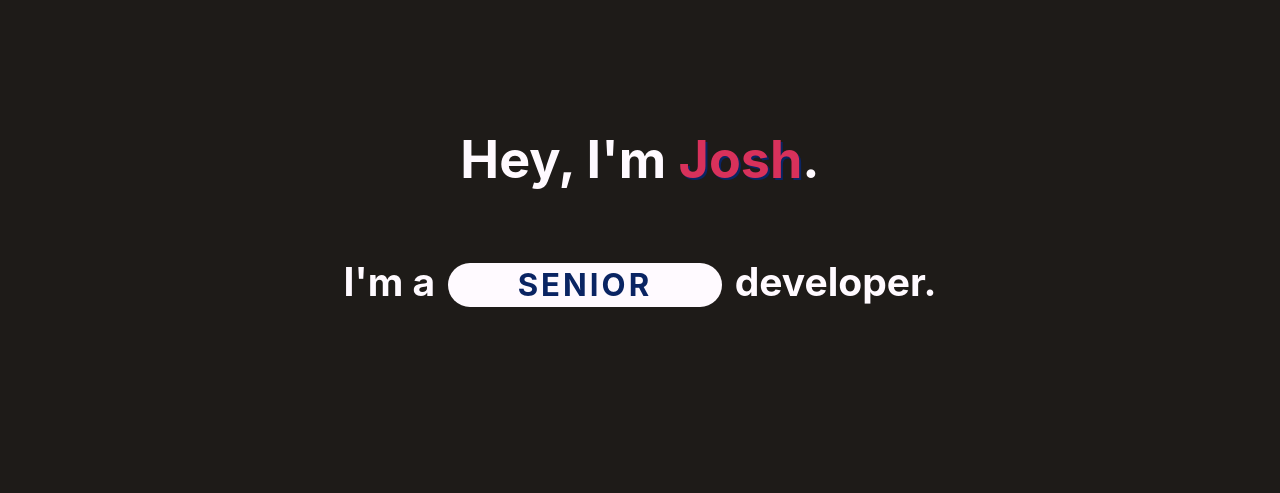
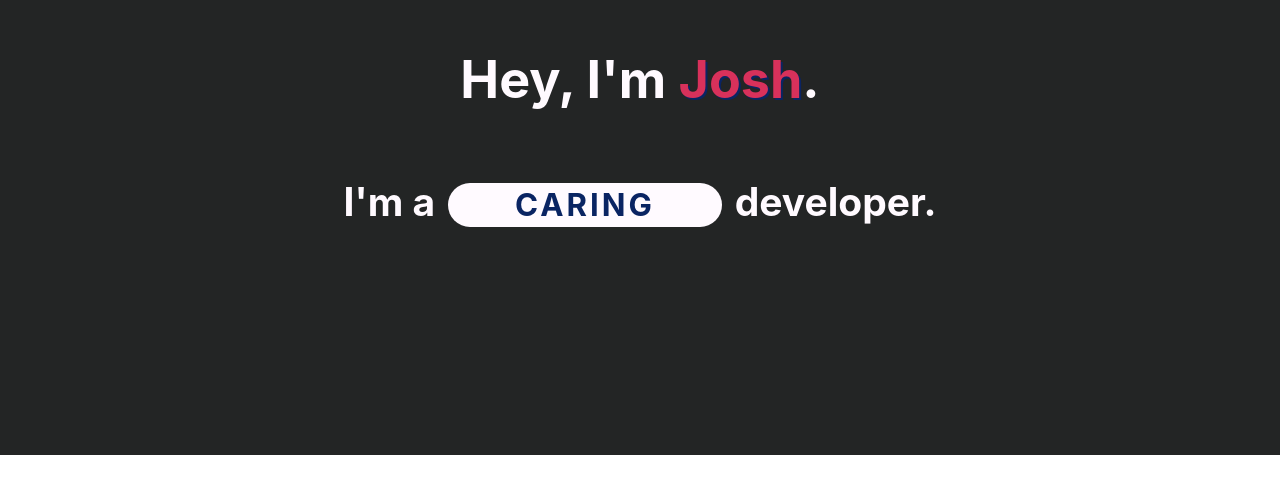
Before and after one commit to joshewood/joshewood.com, a React (Create React App) app in the folder portfolio/: page / in a window 1280 px wide. Shown: the part 185-678 px from the top of the page. Built offline with nearby package versions, Linux system fonts and the light colour scheme.

Commit message:
🎨 final tweaks to the slider, give the intro panel OOMF

```diff
--- a/portfolio/src/App.js
+++ b/portfolio/src/App.js
@@ -2,32 +2,42 @@ import React, { useState, useEffect  } from 'react';
 import logo from './logo.svg';
 import './App.scss';
 
-const adjectives = ['thoughtful', 'caring', 'passionate', 'humble', 'perceptive', 'friendly', 'professional', 'resourceful', 'front-end', 'back-end', 'senior'];
+const adjectives = ['thoughtful', 'creative', 'caring', 'passionate', 'humble', 'perceptive', 'friendly', 'professional', 'resourceful', 'front-end', 'back-end', 'senior'];
 const consumeAdjective = () => adjectives.sort(() => { return 0.5 - Math.random();}).pop();
 const isAnimationComplete = () => (adjectives.length === 0);
 function App() {
 
   const [currentAdjective, setAdjective] = useState(consumeAdjective());
+  const [fastForward, setFastForward] =  useState(false);
   useEffect(() => {
-
-    const interval = setInterval(() => {
+    let iteration = 0;
+    let interval;
+    const tick = () => {
+      iteration++;
       const randomAdjective = consumeAdjective();
       setAdjective(randomAdjective);
       if (isAnimationComplete()) {
         clearInterval(interval);
         return;
       }
+    }
+
+    interval = setInterval(() => {
+      if (iteration == 1) {
+        clearInterval(interval);
+        interval = setInterval(tick, 250);
+        setFastForward(true);
+      }
+      tick();
     }, 1000)
-
-
   }, []);
   return (
     <div className="App">
-      <header className="App-header">
+      <header className="IntroPanel">
         <h1>Hey, I'm <span className="Accent">Josh</span>.</h1>
         <h2 className="AlignChildrenVertical">
           <span>I'm a </span>
-          <span className={`WordCycler${(isAnimationComplete()) ? ' Settle' : ''}`}>
+          <span className={`WordCycler${(isAnimationComplete()) ? ' Settle' : ''}${(fastForward) ? ' FastForward' : ''}`}>
             <span className="WordCyclePlane">{currentAdjective}</span>
           </span>
           <span>developer.</span>
--- a/portfolio/src/App.scss
+++ b/portfolio/src/App.scss
@@ -1,16 +1,24 @@
 .App {
   text-align: center;
+  user-select: none;
 }
 
-.App-header {
+.IntroPanel {
   background-color: #1E1B18;
-  min-height: 100vh;
+  height: 80vh;
   display: flex;
   flex-direction: column;
   align-items: center;
   justify-content: center;
   font-size: calc(10px + 2vmin);
   color: #FFFAFF;
+  animation: IntroThrob 30s infinite;
+}
+
+@keyframes IntroThrob {
+  0% { background: unquote("hsla(0, 20%, 14%, 1)")}
+  50% { background: unquote("hsla(180, 20%, 14%, 1)")}
+  100% { background: unquote("hsla(359, 20%, 14%, 1)")}
 }
 
 .AlignChildrenVertical {
@@ -46,6 +54,11 @@ h1 {
   margin: 0 0.4em;
   white-space: nowrap;
   top: 4px;
+  &.FastForward {
+    .WordCyclePlane {
+      animation-duration: 250ms;
+    }
+  }
   &.Settle {
     animation: none;
     .WordCyclePlane {
```
